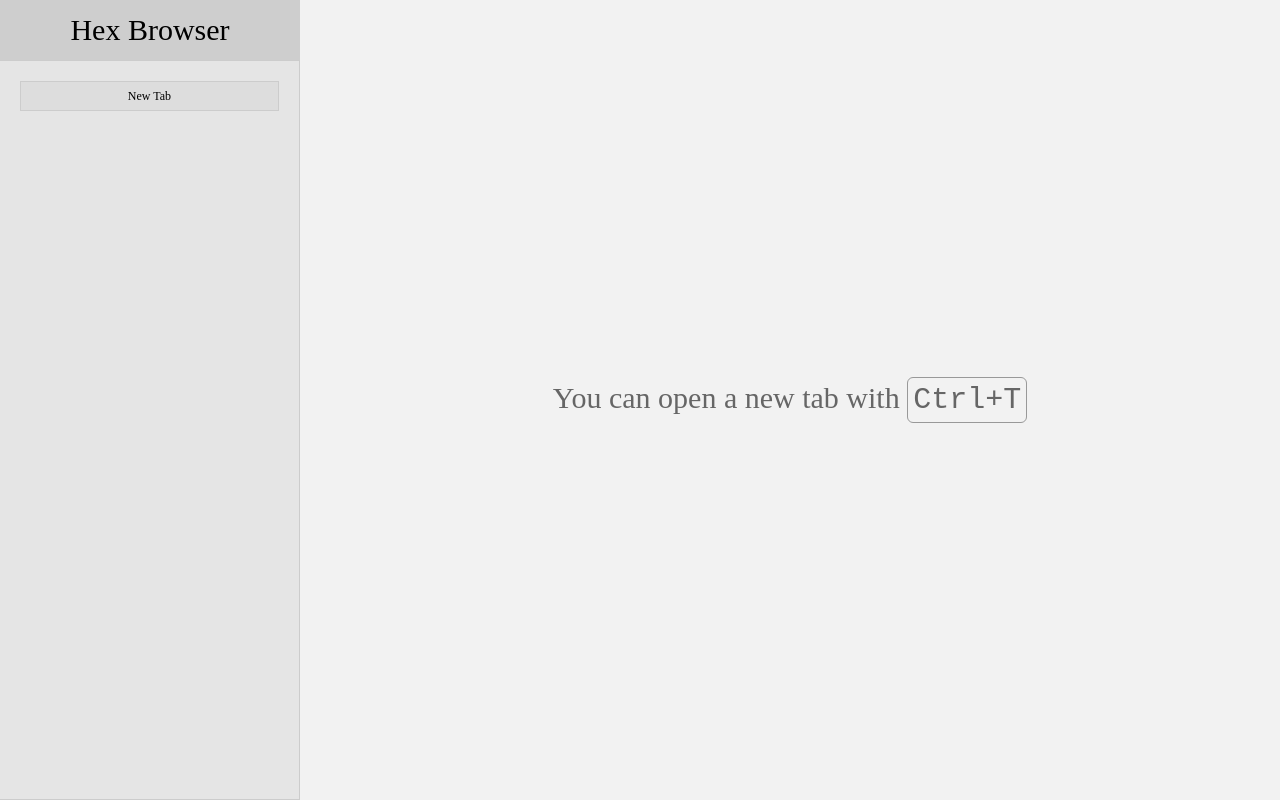
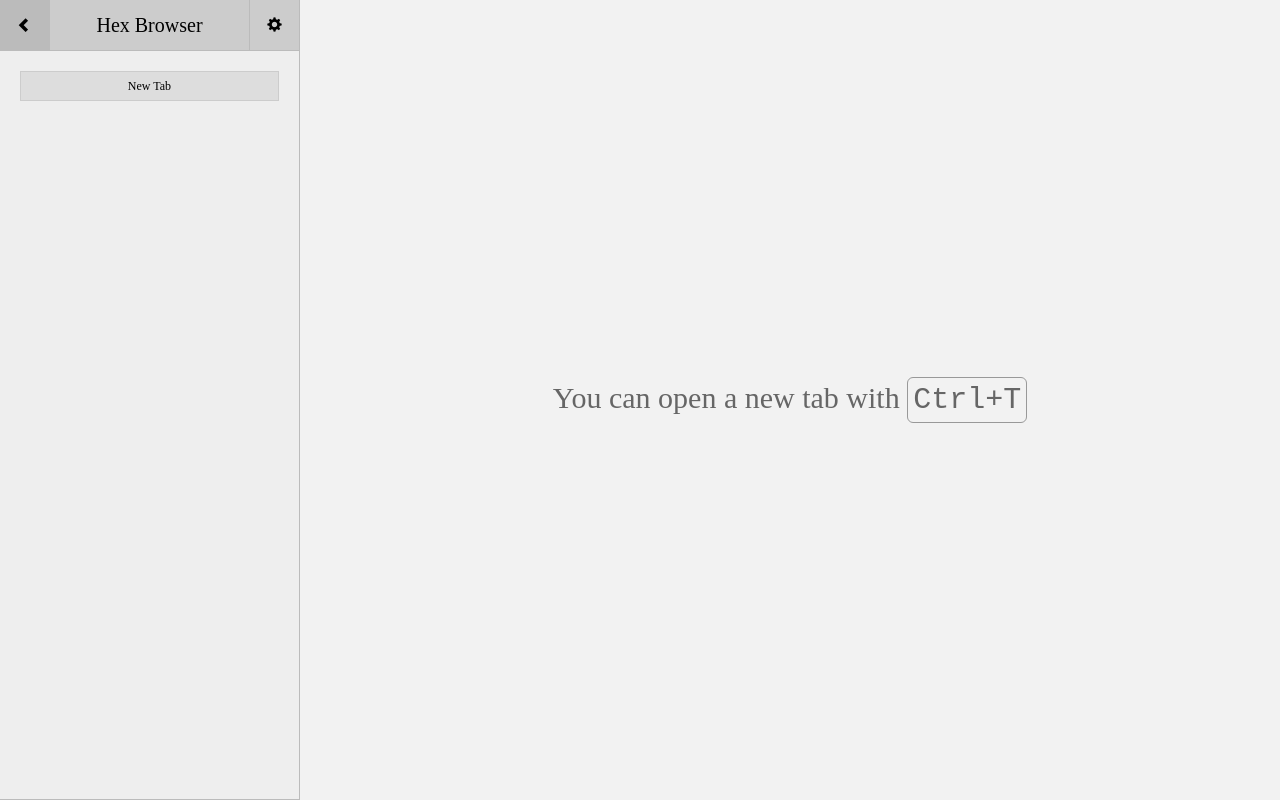
Before and after one commit to s0/leaf-browser, a browser extension: page index.html in a window 1280 px wide. Drawn offline with nearby package versions, Linux system fonts and the light colour scheme; files that its build step writes are made by us from their sources.

Commit message:
Introduce ability to toggle hiding tree

```diff
--- a/index.html
+++ b/index.html
@@ -57,7 +57,7 @@
             </div>
             <div class="bar-buttons">
               <div class="button button-settings" title="Toggle Tab Settings">
-                <span class="glyphicon glyphicon-cog"></span>
+                <span class="glyphicon glyphicon-option-vertical"></span>
               </div>
             </div>
           </div>
@@ -103,14 +103,31 @@
     <div id="main-container">
       <div class="inner">
         <div class="app-left">
+          <div class="header">
+            <div class="button button-collapse">
+              <span class="glyphicon glyphicon-chevron-left"></span>
+            </div>
+            <div class="collapse-hide">
               <div class="logo">
                 Hex Browser
+              </div>
+              <div class="button button-settings">
+                <span class="glyphicon glyphicon-cog"></span>
+              </div>
+            </div>
+          </div>
+          <div class="switcher">
+            <div class="reveal-container">
+              <div class="button">
+                <span class="glyphicon glyphicon-chevron-right"></span>
+              </div>
             </div>
             <div class="scroll">
               <div class="scroll-content">
                 <div class="tab-tree"></div>
                 <div class="new-tab-button">
                   New Tab
+                </div>
               </div>
             </div>
           </div>
--- a/js/main.js
+++ b/js/main.js
@@ -1,14 +1,29 @@
 require(['keybindings', 'tabs', 'welcome_screen'],
-  function(keybindings, tabs, welcome_screen){
+  function(keybindings, tabs, welcome_screen) {
   'use strict';
 
-  $(document).ready(function(){
+  $(document).ready(function() {
 
+    var $main_container = $('#main-container');
     var _templates = {};
 
-    $('#templates').children().each(function(){
+    $('#templates').children().each(function() {
       var $this = $(this);
       _templates[$this.data('template')] = $this.children().first();
+    });
+
+    $('.button-collapse').click(function() {
+      $main_container.toggleClass('collapsed-tree');
+    });
+
+    $('.reveal-container .button').mouseover(function() {
+      $main_container.addClass('reveal-tree');
+    });
+
+    $(window).mousemove(function(e) {
+      if (e.clientX > 300) {
+        $main_container.removeClass('reveal-tree');
+      }
     });
 
     welcome_screen.init();
--- a/styles/less/main.less
+++ b/styles/less/main.less
@@ -34,23 +34,107 @@ body {
       background-color: rgba(0, 0, 0, 0.1);
       display: flex;
       flex-direction: column;
+      transition: width 0.5s;
+
+      .header {
+        display: flex;
+        background-color: #ccc;
+        flex-wrap: nowrap;
+        border-bottom: 1px solid #bbb;
+        height: 51px;
+
+        .button {
+          min-width: 50px;
+          height: 50px;
+          line-height: 52px;
+          text-align: center;
+          font-size: 15px;
+          cursor: pointer;
+          border-right: 1px solid #bbb;
+
+          &:hover {
+            background-color: #bbb;
+          }
+        }
+
+        .button-collapse {
+          z-index: 100;
+          background-color: #ccc;
+          border-bottom: 1px solid #bbb;
+          margin-bottom: -1px;
+          height: 51px;
+
+          span {
+            transition: transform 0.5s;
+            transform: rotate(0);
+          }
+        }
+
+        .collapse-hide {
+          display: flex;
+          flex-grow: 1;
+          flex-basis: 0;
+          overflow: hidden;
+        }
 
         .logo {
+          flex-grow: 1;
+          padding: 5px 20px;
+          line-height: 40px;
+          height: 50px;
+          font-size: 20px;
+          text-align: center;
+          border-right: 1px solid #bbb;
+          white-space: nowrap;
+          overflow: hidden;
+        }
+      }
+
+      .switcher {
+        flex-grow: 1;
+        flex-basis: 0;
+        position: relative;
+        margin-top: -1px;
+
+        .reveal-container {
+          display: flex;
+          flex-direction: column;
+          justify-content: center;
+          position: absolute;
+          width: 20px;
+          height: 100%;
+
+          .button {
+            z-index: 50;
             width: 100%;
-        padding: 10px 20px;
-        line-height: 40px;
-        height: 60px;
-        font-size: 30px;
+            height: 80px;
+            line-height: 80px;
             text-align: center;
-        background-color: rgba(0, 0, 0, 0.1);
+            font-size: 15px;
+            background-color: #ddd;
+            border: 1px solid #bbb;
+            color: #666;
+            border-top-right-radius: 5px;
+            border-bottom-right-radius: 5px;
+            box-shadow: 0px 0px 6px 1px rgba(0, 0, 0, 0.2);
+
+            &:hover {
+              background-color: #ccc;
+            }
+          }
         }
 
         .scroll {
-        flex-grow: 1;
-        flex-basis: 0;
+          position: absolute;
+          width: 300px;
+          height: 100%;
           overflow-y: scroll;
-        border: 1px solid #ccc;
+          border: 1px solid #bbb;
           border-left: none;
+          z-index: 100;
+          background-color: #eee;
+          left: 0;
+          transition: left 0.5s;
 
           &::-webkit-scrollbar {
             width: 15px;
@@ -238,6 +322,7 @@ body {
           }
         }
       }
+    }
 
     > .app-right {
       height: 100%;
@@ -375,6 +460,11 @@ body {
           padding: 5px;
           background-color: rgba(0, 0, 0, 0.05);
           border-bottom: 1px solid #ccc;
+          min-height: 51px;
+        }
+
+        .top {
+          transition: padding-left 0.5s;
         }
 
         .settings, .find {
@@ -406,4 +496,32 @@ body {
       height: 51px;
     }
   }
+
+  &.collapsed-tree {
+    > .inner {
+      > .app-left {
+        width: 0;
+
+        .header {
+          .button-collapse span {
+            transform: rotate(180deg);
           }
+        }
+
+        .scroll {
+          left: -300px;
+        }
+      }
+
+      > .app-right {
+        .tab .top {
+          padding-left: 55px;
+        }
+      }
+    }
+
+    &.reveal-tree > .inner > .app-left .scroll {
+      left: 0;
+    }
+  }
+}
```
Lines whose indentation alone changed are shown as unchanged.
